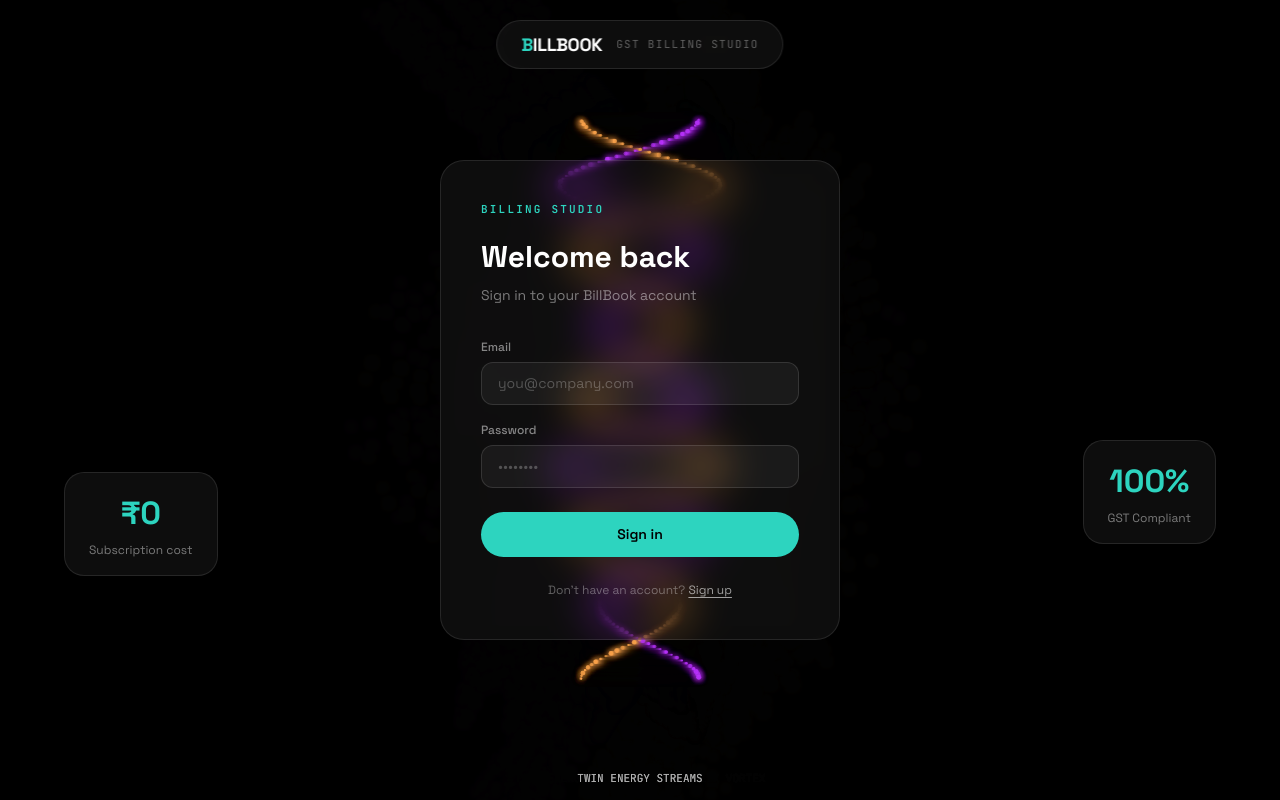
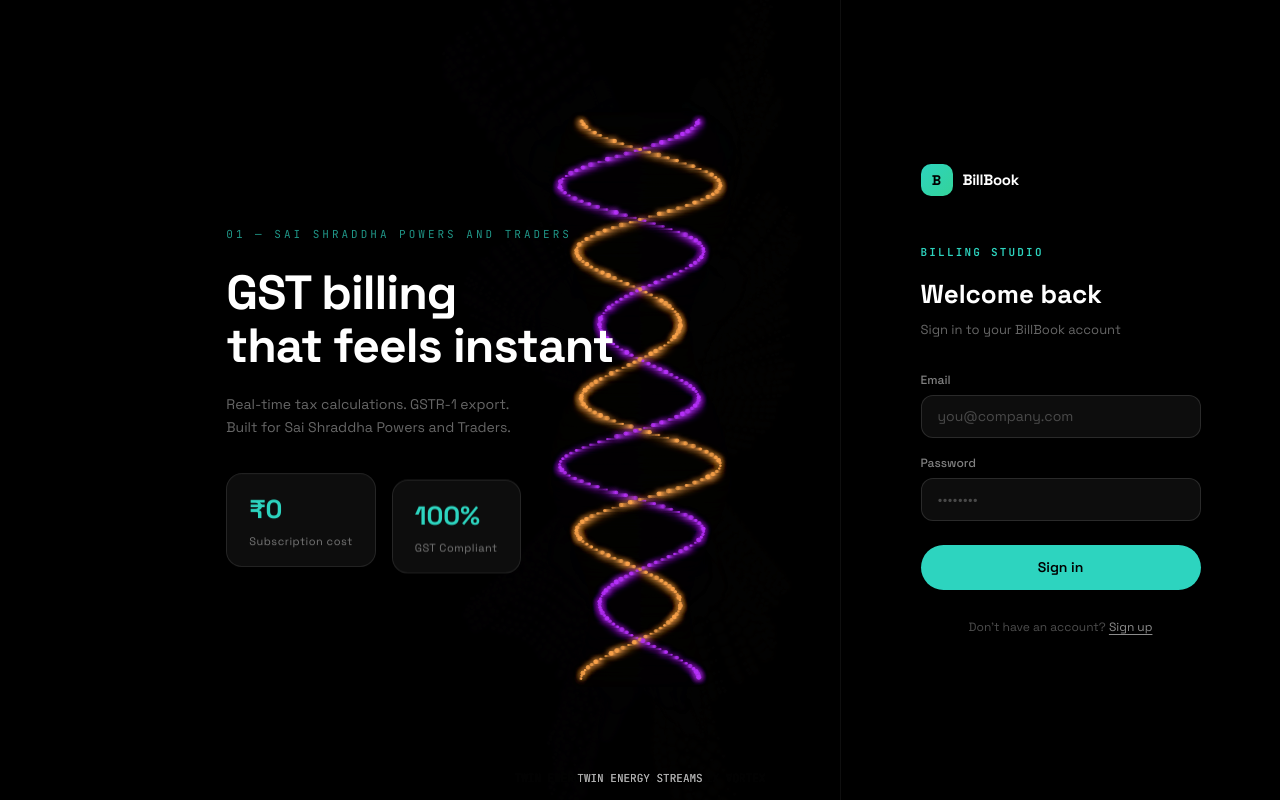
Before and after one commit to Payush5055/BillBook, a Next.js app: page /login in a window 1280 px wide. Built offline with nearby package versions, Linux system fonts and the light colour scheme.

Commit message:
feat: animated login page - split layout, particle intro, right panel slide-in

```diff
--- a/app/(auth)/login/page.tsx
+++ b/app/(auth)/login/page.tsx
@@ -7,6 +7,8 @@
 
 const spaceGrotesk = Space_Grotesk({ subsets: ["latin"], variable: "--font-space" });
 const jetbrainsMono = JetBrains_Mono({ subsets: ["latin"], variable: "--font-mono" });
+
+// ── particle engine ────────────────────────────────────────────────────────
 
 const STATE_NAMES = ["TWIN ENERGY STREAMS","DNA HELIX VORTEX","COSMIC HORIZON WAVE","GLOWING SPHERE","BLACK HOLE"];
 const STATE_DURATION = 9000;
@@ -20,47 +22,53 @@
   const x = c * (1 - Math.abs(((h / 60) % 2) - 1));
   const m = l - c / 2;
   let r = 0, g = 0, b = 0;
-  if (h < 60) { r = c; g = x; } else if (h < 120) { r = x; g = c; }
-  else if (h < 180) { g = c; b = x; } else if (h < 240) { g = x; b = c; }
-  else if (h < 300) { r = x; b = c; } else { r = c; b = x; }
-  return [Math.round((r + m) * 255), Math.round((g + m) * 255), Math.round((b + m) * 255)];
+  if (h < 60)       { r = c; g = x; }
+  else if (h < 120) { r = x; g = c; }
+  else if (h < 180) { g = c; b = x; }
+  else if (h < 240) { g = x; b = c; }
+  else if (h < 300) { r = x; b = c; }
+  else              { r = c; b = x; }
+  return [Math.round((r+m)*255), Math.round((g+m)*255), Math.round((b+m)*255)];
 }
 
 function computeTarget(i: number, state: number, t: number, W: number, H: number) {
-  const cx = W / 2, cy = H / 2, frac = i / PARTICLE_COUNT, angle = frac * Math.PI * 2;
+  const cx = W/2, cy = H/2, frac = i/PARTICLE_COUNT, angle = frac*Math.PI*2;
   if (state === 0) {
-    const a = frac * Math.PI * 6 + t * 0.5;
-    return { x: cx + (i % 2 === 0 ? -1 : 1) * (80 + Math.sin(a) * 40) + Math.cos(frac * Math.PI * 12) * 20, y: cy - H * 0.4 + frac * H * 0.8 + Math.sin(a * 0.7) * 30 };
+    const a = frac*Math.PI*6 + t*0.5;
+    return { x: cx+(i%2===0?-1:1)*(80+Math.sin(a)*40)+Math.cos(frac*Math.PI*12)*20, y: cy-H*0.4+frac*H*0.8+Math.sin(a*0.7)*30 };
   }
   if (state === 1) {
-    const a = frac * Math.PI * 8 + t * 1.2 + (i % 2) * Math.PI;
-    return { x: cx + Math.cos(a) * (60 + Math.sin(frac * Math.PI * 4) * 20), y: cy - H * 0.35 + frac * H * 0.7 };
+    const a = frac*Math.PI*8 + t*1.2 + (i%2)*Math.PI;
+    return { x: cx+Math.cos(a)*(60+Math.sin(frac*Math.PI*4)*20), y: cy-H*0.35+frac*H*0.7 };
   }
   if (state === 2) {
-    if (i < 280) return { x: (frac * 1.4 - 0.2) * W, y: cy + Math.sin(frac * Math.PI * 5 + t * 1.5) * 80 + Math.sin(frac * Math.PI * 11 + t) * 30 };
-    const seed = (i * 2654435761) >>> 0;
-    return { x: seed % W, y: (seed >> 12) % H };
+    if (i < 280) return { x: (frac*1.4-0.2)*W, y: cy+Math.sin(frac*Math.PI*5+t*1.5)*80+Math.sin(frac*Math.PI*11+t)*30 };
+    const seed = (i*2654435761)>>>0;
+    return { x: seed%W, y: (seed>>12)%H };
   }
   if (state === 3) {
-    const phi = Math.acos(1 - 2 * frac), theta = Math.PI * (1 + Math.sqrt(5)) * i + t * 0.3, r = Math.min(W, H) * 0.25;
-    return { x: cx + Math.sin(phi) * Math.cos(theta) * r, y: cy + Math.sin(phi) * Math.sin(theta) * r * 0.55 };
+    const phi = Math.acos(1-2*frac), theta = Math.PI*(1+Math.sqrt(5))*i+t*0.3, r = Math.min(W,H)*0.25;
+    return { x: cx+Math.sin(phi)*Math.cos(theta)*r, y: cy+Math.sin(phi)*Math.sin(theta)*r*0.55 };
   }
-  const da = angle + t * (0.5 + frac * 1.5), dr = 50 + frac * Math.min(W, H) * 0.33;
-  return { x: cx + Math.cos(da) * dr, y: cy + Math.sin(da) * dr * 0.28 };
+  const da = angle+t*(0.5+frac*1.5), dr = 50+frac*Math.min(W,H)*0.33;
+  return { x: cx+Math.cos(da)*dr, y: cy+Math.sin(da)*dr*0.28 };
 }
 
 function particleColor(i: number, state: number, t: number): [number, number, number] {
-  const frac = i / PARTICLE_COUNT;
-  if (state === 0) return i % 2 === 0 ? hsl(280, 1, 0.6) : hsl(30, 1, 0.65);
-  if (state === 1) return hsl(200 + frac * 40, 0.9, 0.55 + frac * 0.2);
-  if (state === 2) return i < 280 ? hsl(frac < 0.5 ? 220 : 0, 0.9, 0.6) : hsl(60, 0.4, 0.9);
-  if (state === 3) return hsl((frac * 120 + 300 + t * 10) % 360, 0.9, 0.65);
-  return hsl((frac * 60 + 20) % 360, 1, 0.55 + frac * 0.2);
+  const frac = i/PARTICLE_COUNT;
+  if (state === 0) return i%2===0 ? hsl(280,1,0.6) : hsl(30,1,0.65);
+  if (state === 1) return hsl(200+frac*40, 0.9, 0.55+frac*0.2);
+  if (state === 2) return i<280 ? hsl(frac<0.5?220:0,0.9,0.6) : hsl(60,0.4,0.9);
+  if (state === 3) return hsl((frac*120+300+t*10)%360, 0.9, 0.65);
+  return hsl((frac*60+20)%360, 1, 0.55+frac*0.2);
 }
 
-function useParticleCanvas() {
+function useParticleCanvas(canvasOpacity: number) {
   const canvasRef = useRef<HTMLCanvasElement>(null);
   const mouse = useRef({ x: -9999, y: -9999 });
+  const opacityRef = useRef(canvasOpacity);
+
+  useEffect(() => { opacityRef.current = canvasOpacity; }, [canvasOpacity]);
 
   useEffect(() => {
     const canvas = canvasRef.current;
@@ -71,10 +79,10 @@
     let animId = 0;
     const startTime = performance.now();
 
-    type P = { x: number; y: number; tx: number; ty: number; vx: number; vy: number; size: number };
-    const particles: P[] = Array.from({ length: PARTICLE_COUNT }, (_, i) => {
-      const a = (i / PARTICLE_COUNT) * Math.PI * 2, r = 100 + Math.random() * 200;
-      return { x: W / 2 + Math.cos(a) * r, y: H / 2 + Math.sin(a) * r, tx: W / 2, ty: H / 2, vx: 0, vy: 0, size: 1 + Math.random() * 1.5 };
+    type P = { x:number; y:number; tx:number; ty:number; vx:number; vy:number; size:number };
+    const particles: P[] = Array.from({ length: PARTICLE_COUNT }, (_,i) => {
+      const a = (i/PARTICLE_COUNT)*Math.PI*2, r = 10+Math.random()*40;
+      return { x: W/2+Math.cos(a)*r, y: H/2+Math.sin(a)*r, tx: W/2, ty: H/2, vx:0, vy:0, size:1+Math.random()*1.5 };
     });
 
     const onResize = () => { W = canvas.width = window.innerWidth; H = canvas.height = window.innerHeight; };
@@ -84,17 +92,19 @@
 
     function tick(now: number) {
       animId = requestAnimationFrame(tick);
-      const elapsed = now - startTime, t = elapsed / 1000;
-      const cycle = elapsed % (STATE_DURATION * STATE_NAMES.length);
-      const stateFloat = cycle / STATE_DURATION;
+      const elapsed = now - startTime, t = elapsed/1000;
+      const cycle = elapsed % (STATE_DURATION*STATE_NAMES.length);
+      const stateFloat = cycle/STATE_DURATION;
       const stateIndex = Math.floor(stateFloat) % STATE_NAMES.length;
       const stateFrac = stateFloat - Math.floor(stateFloat);
-      const transRatio = TRANSITION_DURATION / STATE_DURATION;
+      const transRatio = TRANSITION_DURATION/STATE_DURATION;
       const transitioning = stateFrac < transRatio;
-      const tp = transitioning ? stateFrac / transRatio : 1;
-      const nextState = (stateIndex + 1) % STATE_NAMES.length;
+      const tp = transitioning ? stateFrac/transRatio : 1;
+      const nextState = (stateIndex+1) % STATE_NAMES.length;
 
-      ctx.fillStyle = "rgba(0,0,0,0.18)";
+      const fade = opacityRef.current;
+
+      ctx.fillStyle = `rgba(0,0,0,${fade < 0.1 ? 1 : 0.18})`;
       ctx.fillRect(0, 0, W, H);
 
       for (let i = 0; i < PARTICLE_COUNT; i++) {
@@ -103,44 +113,80 @@
         const tB = computeTarget(i, nextState, t, W, H);
         p.tx = lerp(tA.x, tB.x, tp);
         p.ty = lerp(tA.y, tB.y, tp);
+
         const dx = p.x - mouse.current.x, dy = p.y - mouse.current.y;
-        const dist = Math.sqrt(dx * dx + dy * dy);
-        if (dist < 80 && dist > 0) { const f = (80 - dist) / 80; p.vx += (dx / dist) * f * 3; p.vy += (dy / dist) * f * 3; }
-        p.vx += (p.tx - p.x) * 0.05; p.vy += (p.ty - p.y) * 0.05;
-        p.vx *= 0.88; p.vy *= 0.88; p.x += p.vx; p.y += p.vy;
+        const dist = Math.sqrt(dx*dx + dy*dy);
+        if (dist < 80 && dist > 0) {
+          const f = (80-dist)/80;
+          p.vx += (dx/dist)*f*3; p.vy += (dy/dist)*f*3;
+        }
+        p.vx += (p.tx-p.x)*0.05; p.vy += (p.ty-p.y)*0.05;
+        p.vx *= 0.88; p.vy *= 0.88;
+        p.x += p.vx; p.y += p.vy;
 
         let cr: number, cg: number, cb: number;
         if (transitioning) {
-          const [ar, ag, ab] = particleColor(i, stateIndex, t);
-          const [br, bg, bb] = particleColor(i, nextState, t);
-          cr = Math.round(lerp(ar, br, tp)); cg = Math.round(lerp(ag, bg, tp)); cb = Math.round(lerp(ab, bb, tp));
-        } else { [cr, cg, cb] = particleColor(i, stateIndex, t); }
+          const [ar,ag,ab] = particleColor(i,stateIndex,t);
+          const [br,bg,bb] = particleColor(i,nextState,t);
+          cr=Math.round(lerp(ar,br,tp)); cg=Math.round(lerp(ag,bg,tp)); cb=Math.round(lerp(ab,bb,tp));
+        } else { [cr,cg,cb] = particleColor(i,stateIndex,t); }
 
+        const alpha = (0.7+Math.sin(t*2+i)*0.15) * fade;
         ctx.shadowColor = `rgb(${cr},${cg},${cb})`; ctx.shadowBlur = 6;
-        ctx.fillStyle = `rgba(${cr},${cg},${cb},${(0.7 + Math.sin(t * 2 + i) * 0.15).toFixed(2)})`;
-        ctx.beginPath(); ctx.arc(p.x, p.y, p.size, 0, Math.PI * 2); ctx.fill();
+        ctx.fillStyle = `rgba(${cr},${cg},${cb},${alpha.toFixed(2)})`;
+        ctx.beginPath(); ctx.arc(p.x, p.y, p.size, 0, Math.PI*2); ctx.fill();
       }
 
       ctx.shadowBlur = 0;
       const label = transitioning ? `${STATE_NAMES[stateIndex]} → ${STATE_NAMES[nextState]}` : STATE_NAMES[stateIndex];
-      ctx.font = "11px 'JetBrains Mono', monospace"; ctx.fillStyle = "rgba(255,255,255,0.3)";
-      ctx.textAlign = "center"; ctx.fillText(label, W / 2, H - 18);
+      ctx.font = "11px 'JetBrains Mono', monospace";
+      ctx.fillStyle = `rgba(255,255,255,${(0.3*fade).toFixed(2)})`;
+      ctx.textAlign = "center";
+      ctx.fillText(label, W/2, H-18);
 
       if (stateIndex === 4 && !transitioning) {
-        const g = ctx.createRadialGradient(W / 2, H / 2, 0, W / 2, H / 2, 40);
-        g.addColorStop(0, "rgba(255,255,255,0.12)"); g.addColorStop(1, "rgba(0,0,0,0)");
-        ctx.fillStyle = g; ctx.beginPath(); ctx.arc(W / 2, H / 2, 40, 0, Math.PI * 2); ctx.fill();
+        const g = ctx.createRadialGradient(W/2, H/2, 0, W/2, H/2, 40);
+        g.addColorStop(0, `rgba(255,255,255,${(0.12*fade).toFixed(2)})`);
+        g.addColorStop(1, "rgba(0,0,0,0)");
+        ctx.fillStyle = g; ctx.beginPath(); ctx.arc(W/2,H/2,40,0,Math.PI*2); ctx.fill();
       }
     }
+
     animId = requestAnimationFrame(tick);
-    return () => { cancelAnimationFrame(animId); window.removeEventListener("resize", onResize); window.removeEventListener("mousemove", onMouse); };
+    return () => {
+      cancelAnimationFrame(animId);
+      window.removeEventListener("resize", onResize);
+      window.removeEventListener("mousemove", onMouse);
+    };
   }, []);
 
   return canvasRef;
 }
 
+// ── main component ──────────────────────────────────────────────────────────
+
 export default function LoginPage() {
-  const canvasRef = useParticleCanvas();
+  const [mounted, setMounted] = useState(false);
+  const [canvasOpacity, setCanvasOpacity] = useState(0);
+
+  useEffect(() => {
+    // Slight delay so the browser paints the black frame first
+    const t1 = setTimeout(() => {
+      setMounted(true);
+      // Particles fade in over 1.5s
+      const start = performance.now();
+      function fadeIn(now: number) {
+        const progress = Math.min((now - start) / 1500, 1);
+        setCanvasOpacity(progress);
+        if (progress < 1) requestAnimationFrame(fadeIn);
+      }
+      requestAnimationFrame(fadeIn);
+    }, 80);
+    return () => clearTimeout(t1);
+  }, []);
+
+  const canvasRef = useParticleCanvas(canvasOpacity);
+
   const [email, setEmail] = useState("");
   const [password, setPassword] = useState("");
   const [pending, startTransition] = useTransition();
@@ -154,66 +200,187 @@
     });
   };
 
-  const glass: React.CSSProperties = { background: "rgba(255,255,255,0.05)", border: "1px solid rgba(255,255,255,0.1)", backdropFilter: "blur(20px)", WebkitBackdropFilter: "blur(20px)" };
-  const inputStyle: React.CSSProperties = { background: "rgba(255,255,255,0.05)", border: "1px solid rgba(255,255,255,0.12)", borderRadius: 12, padding: "10px 16px", width: "100%", fontSize: 14, color: "#fff", outline: "none", transition: "border-color 0.2s, box-shadow 0.2s" };
+  const glass: React.CSSProperties = {
+    background: "rgba(255,255,255,0.05)",
+    border: "1px solid rgba(255,255,255,0.1)",
+    backdropFilter: "blur(20px)",
+    WebkitBackdropFilter: "blur(20px)",
+  };
+
+  const inputStyle: React.CSSProperties = {
+    background: "rgba(255,255,255,0.05)",
+    border: "1px solid rgba(255,255,255,0.12)",
+    borderRadius: 12,
+    padding: "10px 16px",
+    width: "100%",
+    fontSize: 14,
+    color: "#fff",
+    outline: "none",
+    transition: "border-color 0.2s, box-shadow 0.2s",
+    boxSizing: "border-box" as const,
+  };
 
   return (
-    <div className={`${spaceGrotesk.variable} ${jetbrainsMono.variable}`}
-      style={{ position: "relative", minHeight: "100vh", width: "100%", background: "#000", overflow: "hidden", display: "flex", alignItems: "center", justifyContent: "center", fontFamily: "var(--font-space), system-ui, sans-serif" }}>
+    <div
+      className={`${spaceGrotesk.variable} ${jetbrainsMono.variable}`}
+      style={{ position: "relative", width: "100vw", height: "100vh", overflow: "hidden", background: "#000", fontFamily: "var(--font-space), system-ui, sans-serif" }}
+    >
       <style>{`
-        @keyframes bobbing { 0%,100%{transform:translateY(0)} 50%{transform:translateY(-10px)} }
+        @keyframes bobbing{0%,100%{transform:translateY(0)}50%{transform:translateY(-8px)}}
         input::placeholder{color:rgba(255,255,255,0.25);}
         input:focus{border-color:#2dd4bf!important;box-shadow:0 0 0 2px rgba(45,212,191,0.2)!important;}
-        @media(min-width:1024px){.stat-card{display:flex!important;}}
       `}</style>
 
+      {/* Canvas — full screen background */}
       <canvas ref={canvasRef} style={{ position: "absolute", inset: 0, width: "100%", height: "100%" }} />
 
-      {/* Navbar */}
-      <div style={{ ...glass, position: "absolute", top: 20, left: "50%", transform: "translateX(-50%)", zIndex: 20, display: "flex", alignItems: "center", gap: 14, padding: "10px 24px", borderRadius: 999 }}>
-        <span style={{ fontSize: 18, fontWeight: 700, color: "#fff", fontFamily: "var(--font-space),sans-serif", letterSpacing: "-0.02em" }}>
-          <span style={{ color: "#2dd4bf" }}>B</span>ILLBOOK
-        </span>
-        <span style={{ fontSize: 11, color: "rgba(255,255,255,0.35)", fontFamily: "var(--font-mono),monospace", letterSpacing: "0.12em" }}>GST BILLING STUDIO</span>
+      {/* Full-screen overlay — flex row */}
+      <div style={{ position: "relative", zIndex: 10, display: "flex", width: "100%", height: "100%" }}>
+
+        {/* LEFT — transparent, animation shows through, hero text */}
+        <div style={{ flex: 1, display: "flex", alignItems: "center", justifyContent: "center", padding: "0 64px" }}>
+          <div style={{
+            opacity: mounted ? 1 : 0,
+            transform: mounted ? "translateY(0)" : "translateY(16px)",
+            transition: "opacity 0.8s ease 1.2s, transform 0.8s ease 1.2s",
+            maxWidth: 520,
+          }}>
+            {/* Eyebrow */}
+            <p style={{
+              fontFamily: "var(--font-mono), monospace",
+              fontSize: 11,
+              letterSpacing: "3px",
+              color: "#2dd4bf",
+              opacity: 0.7,
+              marginBottom: 24,
+              textTransform: "uppercase",
+            }}>
+              01 — Sai Shraddha Powers and Traders
+            </p>
+
+            {/* Hero heading */}
+            <h1 style={{
+              fontFamily: "var(--font-space), sans-serif",
+              fontSize: "clamp(32px, 4vw, 48px)",
+              fontWeight: 700,
+              color: "#fff",
+              lineHeight: 1.1,
+              letterSpacing: "-0.02em",
+              marginBottom: 20,
+            }}>
+              GST billing<br />that feels instant
+            </h1>
+
+            {/* Sub */}
+            <p style={{
+              fontSize: 14,
+              color: "rgba(255,255,255,0.4)",
+              lineHeight: 1.7,
+              marginBottom: 40,
+            }}>
+              Real-time tax calculations. GSTR-1 export.<br />
+              Built for Sai Shraddha Powers and Traders.
+            </p>
+
+            {/* Stat cards side by side */}
+            <div style={{ display: "flex", gap: 16 }}>
+              <div style={{ ...glass, borderRadius: 16, padding: "16px 22px", display: "flex", flexDirection: "column", gap: 4, animation: "bobbing 4s ease-in-out infinite" }}>
+                <span style={{ fontSize: 26, fontWeight: 700, color: "#2dd4bf", fontFamily: "var(--font-space), sans-serif" }}>₹0</span>
+                <span style={{ fontSize: 11, color: "rgba(255,255,255,0.45)", letterSpacing: "0.5px" }}>Subscription cost</span>
+              </div>
+              <div style={{ ...glass, borderRadius: 16, padding: "16px 22px", display: "flex", flexDirection: "column", gap: 4, animation: "bobbing 4s ease-in-out infinite 1.8s" }}>
+                <span style={{ fontSize: 26, fontWeight: 700, color: "#2dd4bf", fontFamily: "var(--font-space), sans-serif" }}>100%</span>
+                <span style={{ fontSize: 11, color: "rgba(255,255,255,0.45)", letterSpacing: "0.5px" }}>GST Compliant</span>
+              </div>
+            </div>
+          </div>
         </div>
 
-      {/* Stat card left */}
-      <div className="stat-card" style={{ ...glass, position: "absolute", left: "max(2rem,5vw)", bottom: "28%", borderRadius: 20, padding: "16px 24px", display: "none", flexDirection: "column", alignItems: "center", gap: 4, animation: "bobbing 4s ease-in-out infinite" }}>
-        <span style={{ fontSize: 32, fontWeight: 700, color: "#2dd4bf", fontFamily: "var(--font-space),sans-serif" }}>₹0</span>
-        <span style={{ fontSize: 12, color: "rgba(255,255,255,0.45)" }}>Subscription cost</span>
+        {/* RIGHT — dark panel, login form */}
+        <div style={{
+          width: 440,
+          flexShrink: 0,
+          background: "rgba(0,0,0,0.6)",
+          backdropFilter: "blur(20px)",
+          WebkitBackdropFilter: "blur(20px)",
+          borderLeft: "1px solid rgba(255,255,255,0.06)",
+          height: "100vh",
+          display: "flex",
+          alignItems: "center",
+          justifyContent: "center",
+          transform: mounted ? "translateX(0)" : "translateX(100%)",
+          transition: "transform 0.8s cubic-bezier(0.16,1,0.3,1) 1s",
+        }}>
+          <div style={{ width: 360, padding: "48px 40px" }}>
+
+            {/* Navbar pill inside panel */}
+            <div style={{ display: "flex", alignItems: "center", gap: 10, marginBottom: 48 }}>
+              <div style={{ width: 32, height: 32, borderRadius: 10, background: "linear-gradient(135deg,#2dd4bf,#34d399)", display: "flex", alignItems: "center", justifyContent: "center" }}>
+                <span style={{ fontSize: 14, fontWeight: 700, color: "#000" }}>B</span>
+              </div>
+              <span style={{ fontSize: 15, fontWeight: 700, color: "#fff", letterSpacing: "-0.02em", fontFamily: "var(--font-space), sans-serif" }}>
+                BillBook
+              </span>
             </div>
 
-      {/* Stat card right */}
-      <div className="stat-card" style={{ ...glass, position: "absolute", right: "max(2rem,5vw)", bottom: "32%", borderRadius: 20, padding: "16px 24px", display: "none", flexDirection: "column", alignItems: "center", gap: 4, animation: "bobbing 4s ease-in-out infinite 1.8s" }}>
-        <span style={{ fontSize: 32, fontWeight: 700, color: "#2dd4bf", fontFamily: "var(--font-space),sans-serif" }}>100%</span>
-        <span style={{ fontSize: 12, color: "rgba(255,255,255,0.45)" }}>GST Compliant</span>
-      </div>
-
-      {/* Login card */}
-      <div style={{ ...glass, position: "relative", zIndex: 10, width: "100%", maxWidth: 400, margin: "0 16px", borderRadius: 24, padding: 40 }}>
-        <p style={{ fontSize: 11, fontWeight: 600, letterSpacing: "0.2em", color: "#2dd4bf", fontFamily: "var(--font-mono),monospace", marginBottom: 16 }}>BILLING STUDIO</p>
-        <h1 style={{ fontSize: 30, fontWeight: 700, color: "#fff", fontFamily: "var(--font-space),sans-serif", marginBottom: 6 }}>Welcome back</h1>
-        <p style={{ fontSize: 14, color: "rgba(255,255,255,0.45)", marginBottom: 32 }}>Sign in to your BillBook account</p>
+            <p style={{ fontSize: 11, fontWeight: 600, letterSpacing: "0.2em", color: "#2dd4bf", fontFamily: "var(--font-mono), monospace", marginBottom: 14, textTransform: "uppercase" }}>
+              Billing Studio
+            </p>
+            <h2 style={{ fontSize: 26, fontWeight: 700, color: "#fff", fontFamily: "var(--font-space), sans-serif", marginBottom: 6 }}>
+              Welcome back
+            </h2>
+            <p style={{ fontSize: 13, color: "rgba(255,255,255,0.4)", marginBottom: 32 }}>
+              Sign in to your BillBook account
+            </p>
 
             <form onSubmit={handleSubmit} style={{ display: "flex", flexDirection: "column", gap: 16 }}>
               <div style={{ display: "flex", flexDirection: "column", gap: 6 }}>
                 <label style={{ fontSize: 12, fontWeight: 500, color: "rgba(255,255,255,0.5)" }}>Email</label>
-            <input type="email" value={email} onChange={e => setEmail(e.target.value)} placeholder="you@company.com" style={inputStyle} autoComplete="email" required />
+                <input
+                  type="email"
+                  value={email}
+                  onChange={e => setEmail(e.target.value)}
+                  placeholder="you@company.com"
+                  style={inputStyle}
+                  autoComplete="email"
+                  required
+                />
               </div>
               <div style={{ display: "flex", flexDirection: "column", gap: 6 }}>
                 <label style={{ fontSize: 12, fontWeight: 500, color: "rgba(255,255,255,0.5)" }}>Password</label>
-            <input type="password" value={password} onChange={e => setPassword(e.target.value)} placeholder="••••••••" style={inputStyle} autoComplete="current-password" required />
+                <input
+                  type="password"
+                  value={password}
+                  onChange={e => setPassword(e.target.value)}
+                  placeholder="••••••••"
+                  style={inputStyle}
+                  autoComplete="current-password"
+                  required
+                />
               </div>
-          <button type="submit" disabled={pending}
-            style={{ marginTop: 8, width: "100%", borderRadius: 999, padding: "12px 0", fontSize: 14, fontWeight: 600, background: "#2dd4bf", color: "#000", border: "none", cursor: pending ? "not-allowed" : "pointer", opacity: pending ? 0.6 : 1, transition: "opacity 0.2s", fontFamily: "var(--font-space),sans-serif" }}>
+              <button
+                type="submit"
+                disabled={pending}
+                style={{
+                  marginTop: 8, width: "100%", borderRadius: 999, padding: "12px 0",
+                  fontSize: 14, fontWeight: 600, background: "#2dd4bf", color: "#000",
+                  border: "none", cursor: pending ? "not-allowed" : "pointer",
+                  opacity: pending ? 0.6 : 1, transition: "opacity 0.2s",
+                  fontFamily: "var(--font-space), sans-serif",
+                }}
+              >
                 {pending ? "Signing in…" : "Sign in"}
               </button>
             </form>
 
-        <p style={{ marginTop: 24, textAlign: "center", fontSize: 12, color: "rgba(255,255,255,0.35)" }}>
+            <p style={{ marginTop: 28, textAlign: "center", fontSize: 12, color: "rgba(255,255,255,0.3)" }}>
               Don&apos;t have an account?{" "}
-          <span style={{ color: "rgba(255,255,255,0.6)", textDecoration: "underline", textUnderlineOffset: 3, cursor: "not-allowed" }}>Sign up</span>
+              <span style={{ color: "rgba(255,255,255,0.55)", textDecoration: "underline", textUnderlineOffset: 3, cursor: "not-allowed" }}>
+                Sign up
+              </span>
             </p>
+          </div>
+        </div>
       </div>
     </div>
   );
```
Lines whose indentation alone changed are shown as unchanged.
